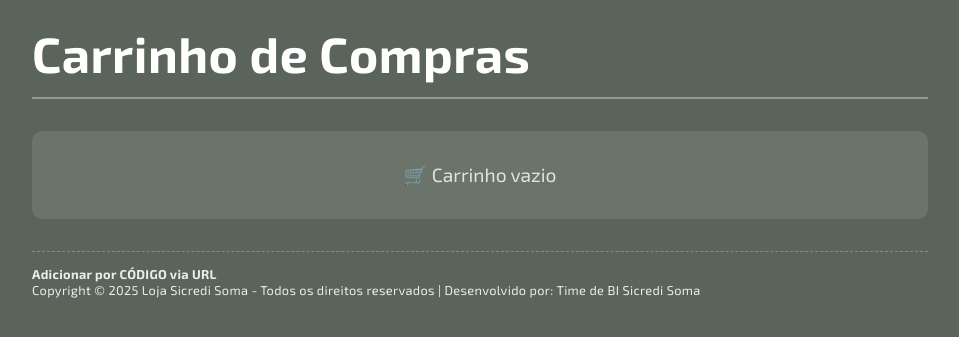
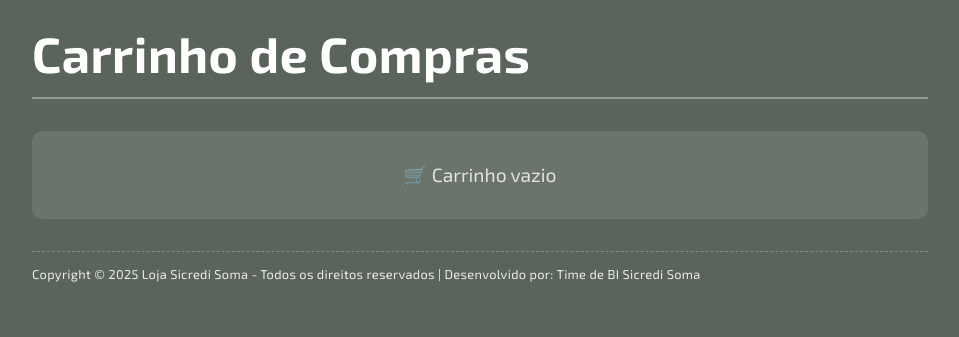
Before and after one commit to lucasltonieto/sicredi-loja, a Flask app: page / in a window 1280 px wide. Shown: the top 337 px of the page, without its empty margins (160-1119 px from the left). Run offline with Flask 3, Linux system fonts and the light colour scheme.

Commit message:
Ajustando Copy

```diff
--- a/templates/index.html
+++ b/templates/index.html
@@ -53,7 +53,6 @@
         {% endif %}
 
         <div class="url-tip">
-            <b>Adicionar por CÓDIGO via URL</b><br>
             Copyright © 2025 Loja Sicredi Soma - Todos os direitos reservados | Desenvolvido por: Time de BI Sicredi Soma
         </div>
     </div>
```
